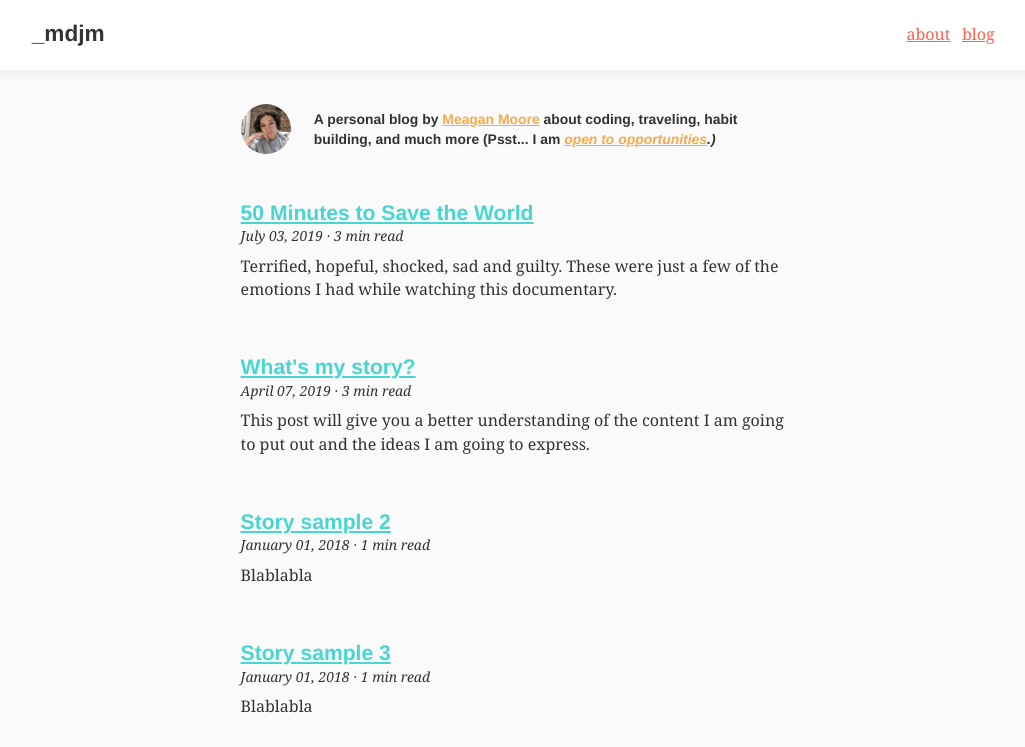
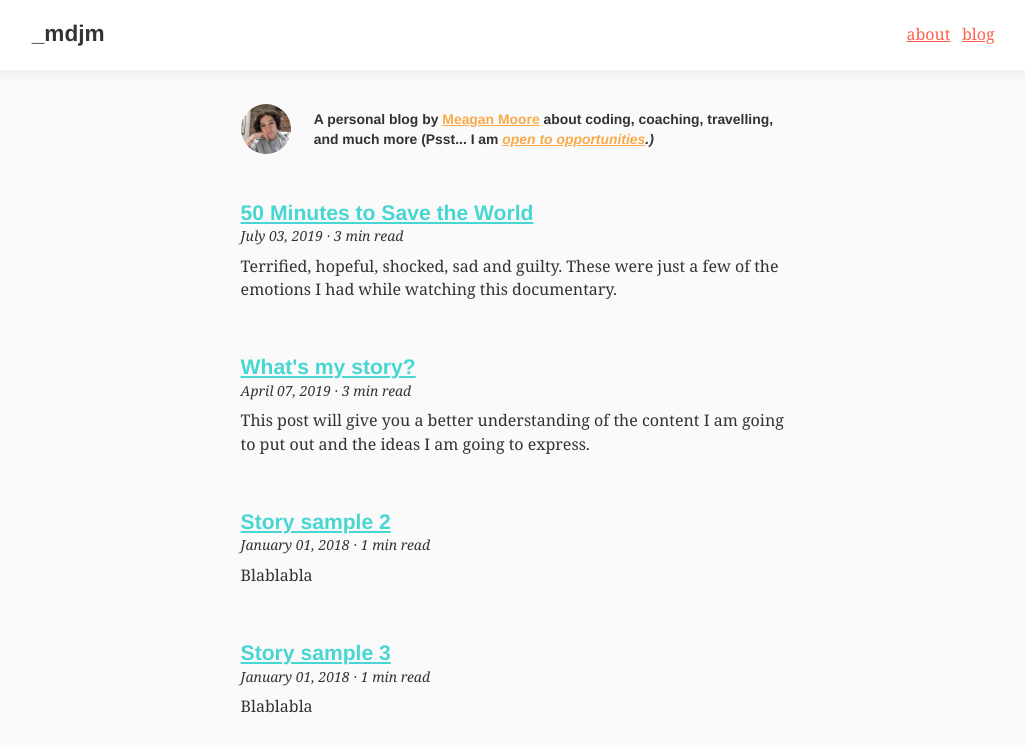
Before and after one commit to mdjmoore/mm-blog, a Gatsby site: page /blog in a window 1280 px wide. Shown: the top 747 px of the page, without its empty margins (121-1146 px from the left). Built offline with nearby package versions, Linux system fonts and the light colour scheme; Gatsby itself is replaced by a stand-in of ours; some packages are replaced by stand-ins of ours; what typography-theme-doelger would draw is missing.

Commit message:
blog copy update

```diff
--- a/src/components/Layout/Author/Author.tsx
+++ b/src/components/Layout/Author/Author.tsx
@@ -28,7 +28,7 @@ const Author = (): React.ReactElement => {
         <a href={`https://www.linkedin.com/in/${author.social.linkedin}`}>
           {author.name}
         </a>{" "}
-        about coding, traveling, habit building, and much more (Psst... I am{" "}
+        about coding, coaching, travelling, and much more (Psst... I am{" "}
         <em>
           <Link to="/resume">open to opportunities</Link>.)
         </em>
```
